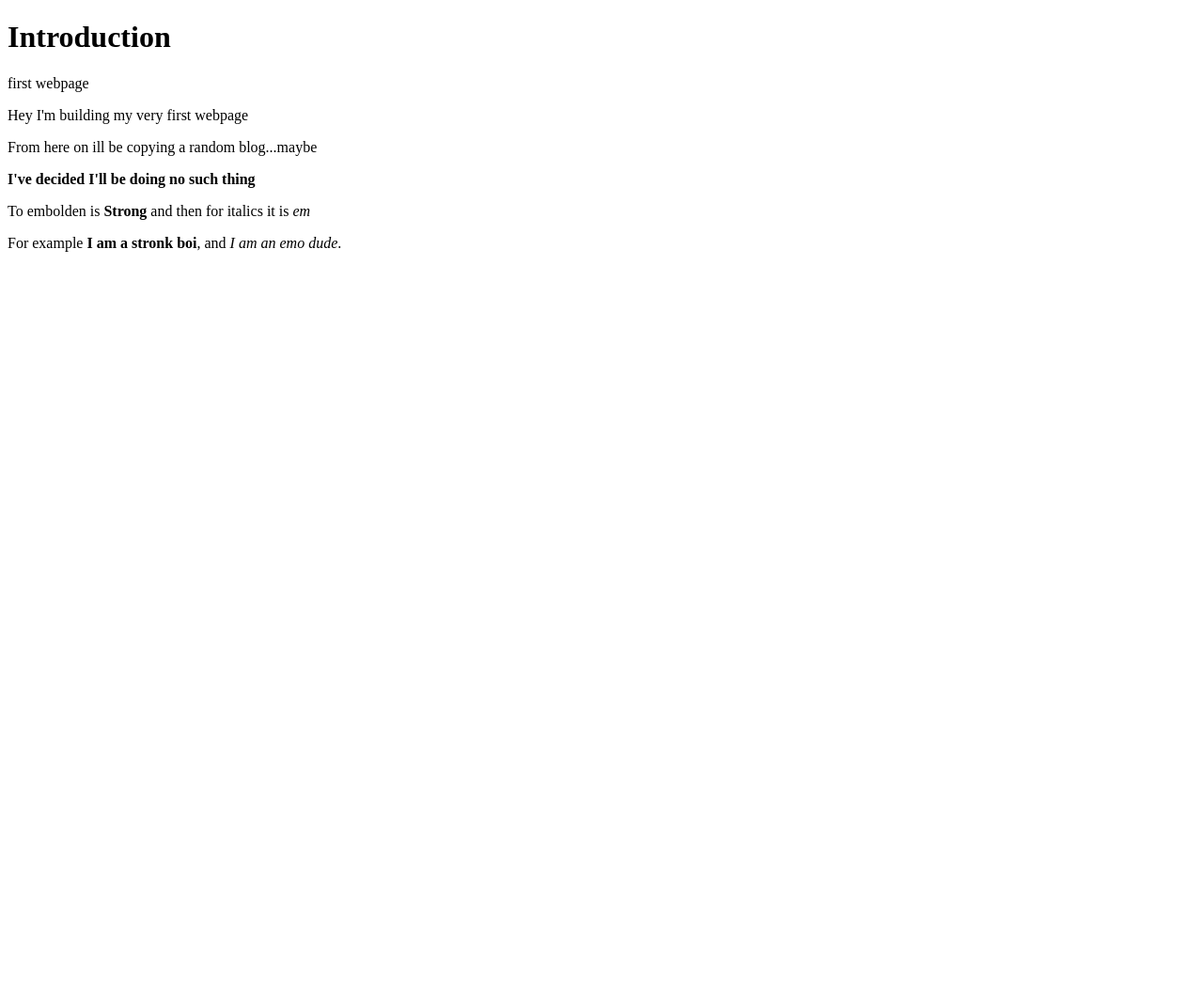
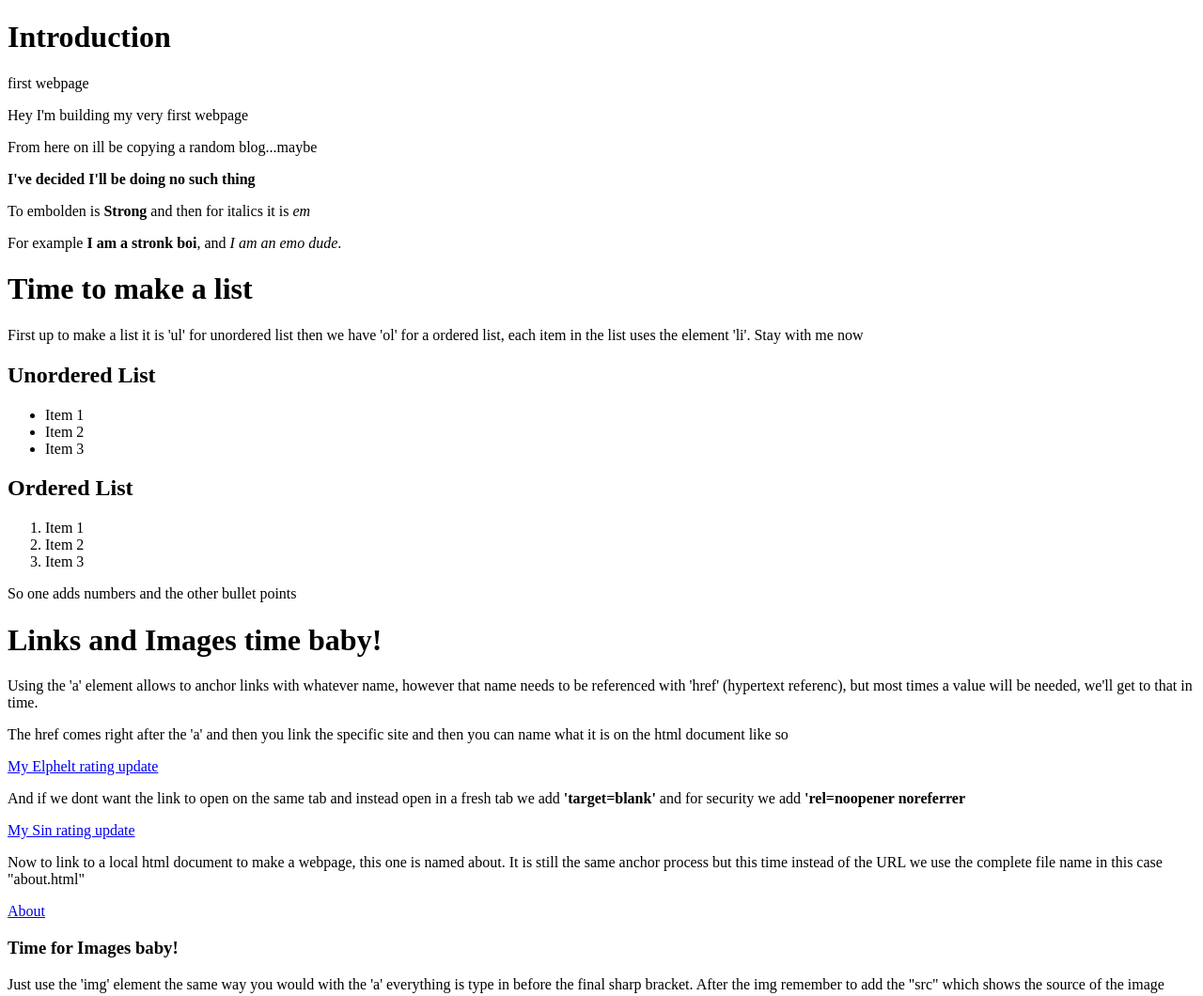
Before and after one commit to PromisedMonarc/git_test, a plain HTML site: page htm-practice/index.html in a window 1280 px wide. Shown: the top 1060 px of the page at 94% size. Before the commit the page ends 800 px from the top, so only its background shows below. Drawn offline with Linux system fonts and the light colour scheme.

Commit message:
about.html images/Bleach-the-Original-Gotei-13.png index.html

```diff
--- a/htm-practice/index.html
+++ b/htm-practice/index.html
@@ -1,5 +1,5 @@
 <!DOCTYPE html>
-<html>
+<html lang="en">
     <head>
         <meta charset="utf-8">
         <title> My First Website</title>
@@ -13,5 +13,37 @@
         <p> <strong>I've decided I'll be doing no such thing</strong></p>
         <p>To embolden is <strong>Strong</strong> and then for italics it is <em>em</em></p>
         <p>For example <strong>I am a stronk boi</strong>, and <em>I am an emo dude</em>.</p>
+
+    <h1>Time to make a list</h1>
+        <p>First up to make a list it is 'ul' for unordered list then we have 'ol' for a ordered list, each item in the list uses the element 'li'. Stay with me now</p>
+        <h2>Unordered List</h2>
+            <ul>
+                <li>Item 1</li>
+                <li>Item 2</li>
+                <li>Item 3</li>
+            </ul>
+        <h2>Ordered List</h2>
+            <ol>
+                <li>Item 1</li>
+                <li>Item 2</li>
+                <li>Item 3</li>
+            </ol>
+        <p>So one adds numbers and the other bullet points</p>
+    <h1>Links and Images time baby!</h1>
+        <p>Using the 'a' element allows to anchor links with whatever name, however that name needs to be referenced with 'href' (hypertext referenc), but most times a value will be needed, we'll get to that in time.</p>
+        <p>The href comes right after the 'a' and then you link the specific site and then you can name what it is on the html document like so</p>
+        <a href="https://puddle.farm/player/240710223701005057/EL">My Elphelt rating update</a>
+        <p>And if we dont want the link to open on the same tab and instead open in a fresh tab we add <strong>'target=blank'</strong> and for security we add <strong>'rel=noopener noreferrer</strong></p>
+        <a href="https://puddle.farm/player/240710223701005057/SI" target="_blank" rel="noopener noreferrer">My Sin rating update</a>
+        <p>Now to link to a local html document to make a webpage, this one is named about. It is still the same anchor process but this time instead of the URL we use the complete file name in this case "about.html"</p>
+        <a href="about.html">About</a>
+        <h3>Time for Images baby!</h3>
+            <p>Just use the 'img' element the same way you would with the 'a' everything is type in before the final sharp bracket. After the img remember to add the "src" which shows the source of the image</p>
+            <img src="./images/Bleach-the-Original-Gotei-13.png">
+            <p>And then to describe the image being shown you can add the 'alt' element after sourcing the image</p>
+            <img src="./images/Bleach-the-Original-Gotei-13.png" alt="The orginal Original Gotei 13">
+            <!--I dont know how to make the alt show, I'll make sure to get some help... maybe research will do-->
+            <p>Then you can also add the dimensions to the sourced image by adding a 'height' and 'width' tag</p>
+            <img src="./images/Bleach-the-Original-Gotei-13.png" height="350" width="50%" alt="Image is 350 height and 50% width">
     </body>
 </html>
```
Also changed, not shown: htm-practice/about.html (added, +11 -0 lines), htm-practice/images/Bleach-the-Original-Gotei-13.png (added). Lines whose indentation alone changed are shown as unchanged.
